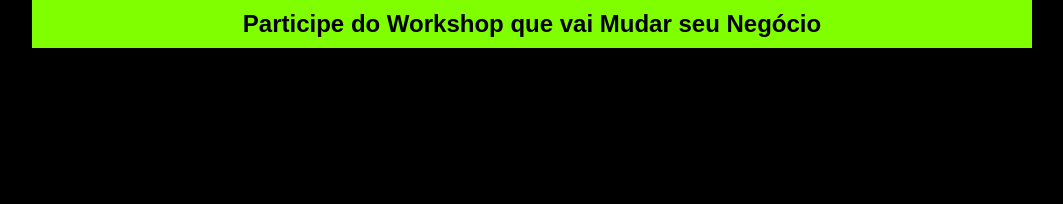
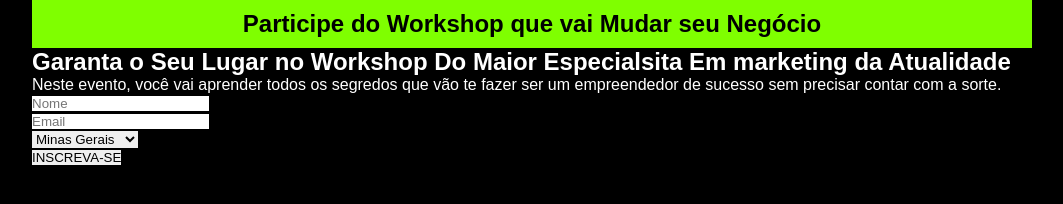
Before and after one commit to JackWyus/P-gina-de-Captura, a plain HTML site: page index.html in a window 1280 px wide. Shown: the whole page, without its empty margins (108-1171 px from the left). Drawn offline with Linux system fonts and the light colour scheme.

Commit message:
New update

```diff
--- a/index.html
+++ b/index.html
@@ -13,6 +13,27 @@
         <header>
             <h1 class="title">Participe do Workshop que vai Mudar seu Negócio</h1>
         </header>
+
+        <section>
+            <div class="formContainer">
+                <h2>Garanta o Seu Lugar no Workshop Do Maior Especialsita Em marketing da Atualidade</h2>
+                <p>Neste evento, você vai aprender todos os segredos que vão te fazer ser um empreendedor de sucesso sem precisar contar com a sorte.</p>
+                <form>
+                    <input type="text" id="name" name="name" placeholder="Nome"><br>
+                    <input type="email" id="email" name="email" placeholder="Email"><br>
+
+                    <select name="estados" id="estados">
+                        <option value="RJ">Rio de Janeiro</option>
+                        <option value="SP">São Paulo</option>
+                        <option value="MG" selected>Minas Gerais</option>
+                        <option value="GO">Goiás</option>
+                    </select><br>
+
+
+                    <input type="submit" name="Enviar" value="INSCREVA-SE">
+                </form>
+            </div>
+        </section>
     </div>
 
 </body>
--- a/style.CSS
+++ b/style.CSS
@@ -17,3 +17,7 @@ header{
 .title{
     font-size: 1.5rem;
 }
+
+section{
+    color: white;
+}
```
